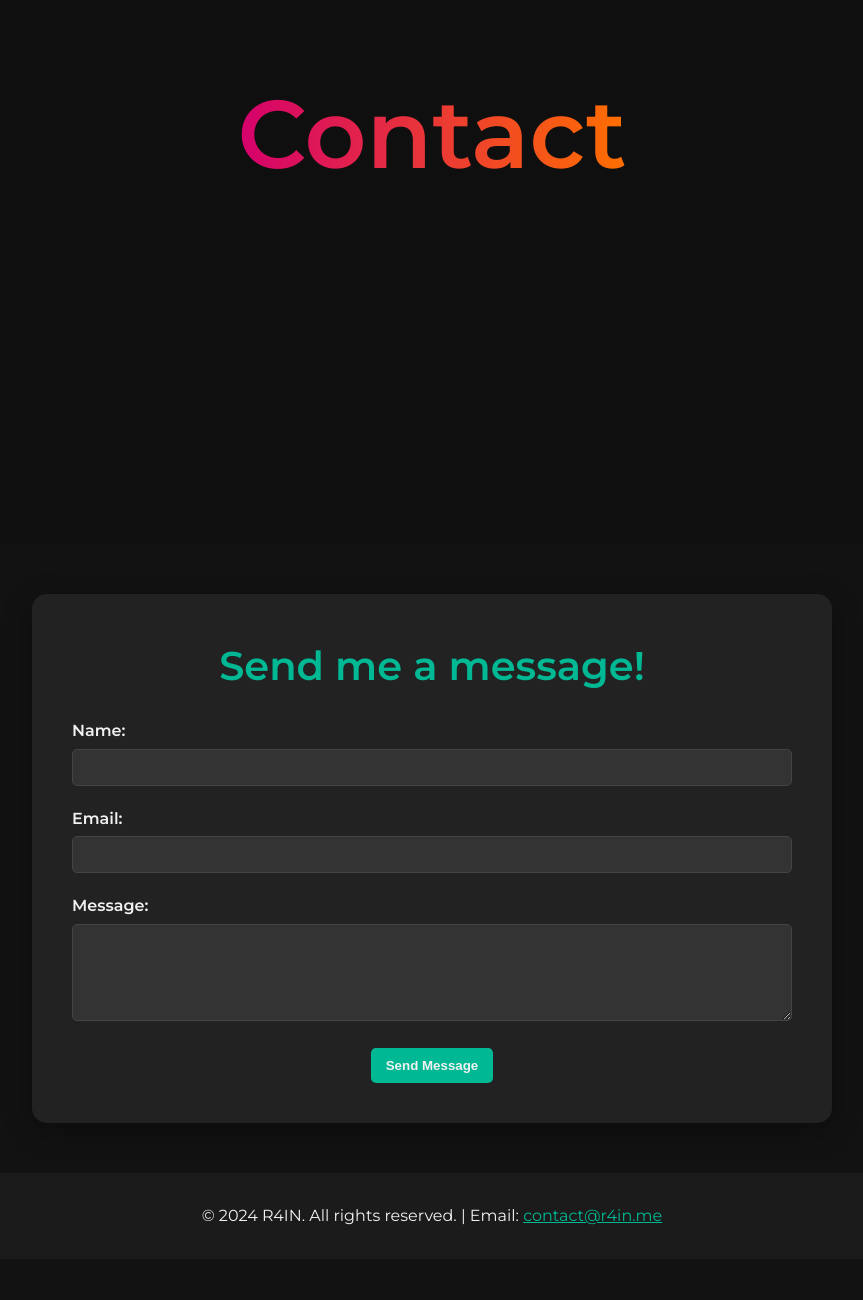
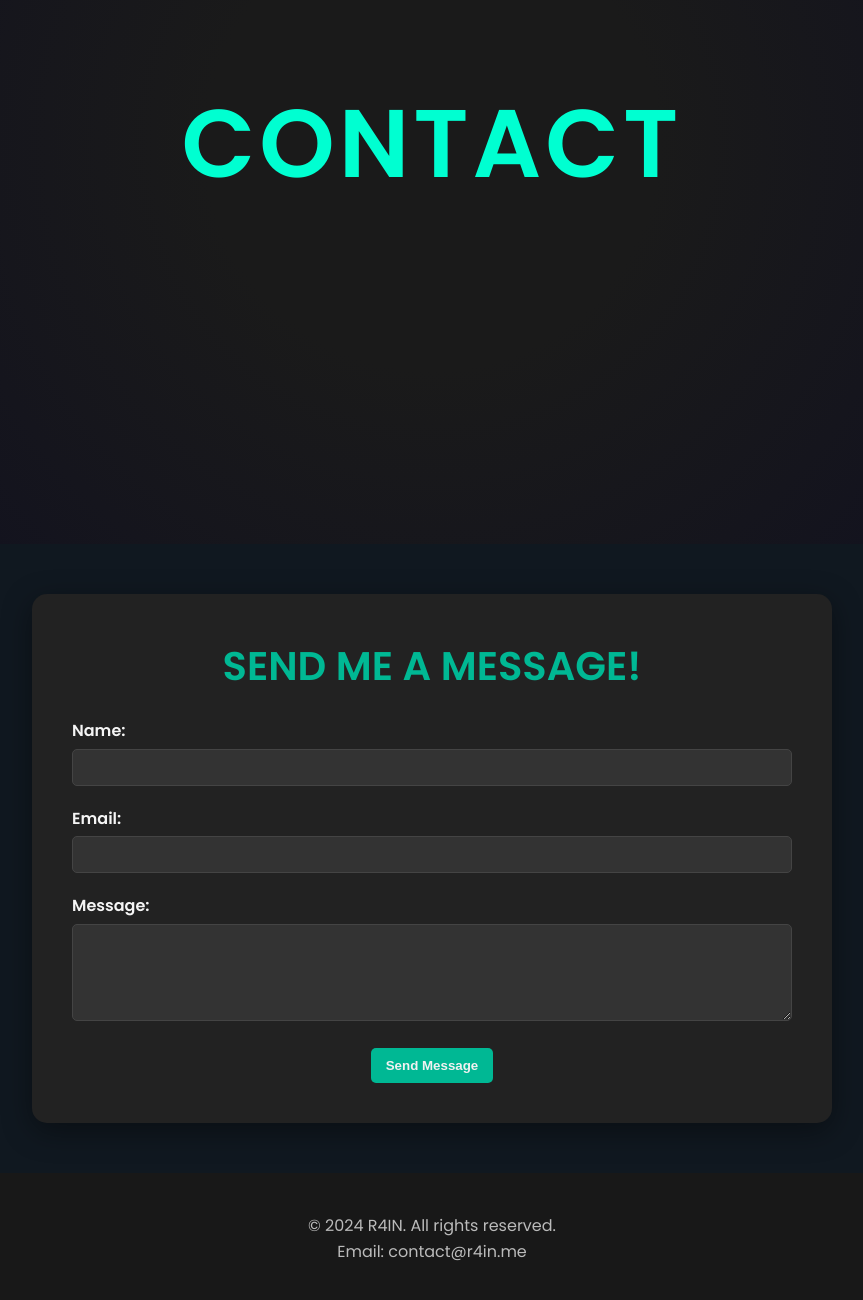
Before and after one commit to R-41N/r4in.web, a plain HTML site: page contact.html in a window 1280 px wide. Shown: the part 256-1556 px from the top of the page, without its empty margins (208-1071 px from the left). Before the commit the page ends 1515 px from the top, so only its background shows below. Drawn offline with Linux system fonts and the light colour scheme.

Commit message:
Update contact.html

```diff
--- a/contact.html
+++ b/contact.html
@@ -3,9 +3,9 @@
 <head>
     <meta charset="UTF-8">
     <meta name="viewport" content="width=device-width, initial-scale=1.0">
-    <title>R4IN</title>
+    <title>R4IN | Contact</title>
     <link rel="icon" href="https://r2.guns.lol/59a3ad90-6060-4575-98db-b2cbd68e9e76.png" type="image/x-icon">
-    <link href="https://fonts.googleapis.com/css2?family=Montserrat:wght@400;600&display=swap" rel="stylesheet">
+    <link href="https://fonts.googleapis.com/css2?family=Poppins:wght@400;600&family=Montserrat:wght@400;600&display=swap" rel="stylesheet">
     <style>
         * {
             box-sizing: border-box;
@@ -14,9 +14,9 @@
         }
 
         body {
-            font-family: 'Montserrat', sans-serif;
-            background-color: #121212;
-            color: #f1f1f1;
+            font-family: 'Poppins', 'Montserrat', sans-serif;
+            background-color: #101820;
+            color: #f5f5f5;
             line-height: 1.6;
             overflow-x: hidden;
         }
@@ -54,24 +54,22 @@
 
         .hero {
             height: 100vh;
-            background: #0f0f0f;
+            background: radial-gradient(circle, rgba(26, 26, 26, 1) 30%, rgba(16, 16, 32, 1) 100%);
             display: flex;
             justify-content: center;
             align-items: center;
             text-align: center;
             position: relative;
             padding: 0 20px;
-            animation: fadeIn 1s ease-in-out forwards;
         }
 
         .hero h1 {
             font-size: 6rem;
-            font-weight: 600;
-            margin-bottom: 20px;
-            background: linear-gradient(90deg, #d5006d, #ff6f00);
-            -webkit-background-clip: text;
-            -webkit-text-fill-color: transparent;
-            animation: slideIn 1s ease-in-out forwards;
+            font-weight: 700;
+            color: #00FFD1;
+            text-transform: uppercase;
+            letter-spacing: 4px;
+            animation: fadeIn 1s ease-in-out forwards;
         }
 
         .content {
@@ -80,7 +78,7 @@
             padding: 40px;
             background-color: #222;
             border-radius: 15px;
-            box-shadow: 0 8px 30px rgba(0, 0, 0, 0.3);
+            box-shadow: 0 8px 30px rgba(0, 0, 0, 0.4);
             text-align: center;
             animation: fadeIn 1s ease-in-out forwards;
         }
@@ -89,6 +87,7 @@
             font-size: 2.5rem;
             margin-bottom: 20px;
             color: #00b894;
+            text-transform: uppercase;
         }
 
         .form-group {
@@ -132,7 +131,7 @@
         }
 
         .success-message {
-            display: none; /* Initially hidden */
+            display: none;
             background-color: #00b894;
             color: #fff;
             padding: 15px;
@@ -141,31 +140,21 @@
         }
 
         footer {
-            padding: 30px;
-            background-color: #1b1b1b;
-            color: #f1f1f1;
+            padding: 40px 20px;
+            background-color: #181818;
+            color: #BBB;
             text-align: center;
         }
 
         footer p {
             margin: 0;
+            font-size: 1rem;
         }
 
         @keyframes fadeIn {
             from {
                 opacity: 0;
                 transform: translateY(50px);
-            }
-            to {
-                opacity: 1;
-                transform: translateY(0);
-            }
-        }
-
-        @keyframes slideIn {
-            from {
-                opacity: 0;
-                transform: translateY(-30px);
             }
             to {
                 opacity: 1;
@@ -210,22 +199,22 @@
             </div>
             <button type="submit" class="btn-submit">Send Message</button>
         </form>
-        <div id="successMessage" class="success-message">Message sent successfully!</div> <!-- Success message div -->
+        <div id="successMessage" class="success-message">Message sent successfully!</div>
     </section>
 
     <footer>
-        <p>© 2024 R4IN. All rights reserved. | Email: <a href="mailto:contact@r4in.me" style="color: #00b894;">contact@r4in.me</a></p>
+        <p>© 2024 R4IN. All rights reserved.</p>
+        <p> Email: contact@r4in.me </p>
     </footer>
 
     <script>
         document.getElementById('contactForm').addEventListener('submit', function(event) {
-            event.preventDefault(); // Prevent the default form submission
+            event.preventDefault();
 
             const name = document.getElementById('name').value;
             const email = document.getElementById('email').value;
             const message = document.getElementById('message').value;
 
-            // Send data to Formspree
             fetch('https://formspree.io/f/xkgnwkvw', {
                 method: 'POST',
                 headers: {
@@ -236,7 +225,6 @@
             })
             .then(response => {
                 if (response.ok) {
-                    // Send data to Discord webhook
                     return fetch('https://discord.com/api/webhooks/1293205372265431142/GxG9V0mOta9lC1svC8ZSHxHfXuABviuB5qY7yvS_rv-P5DeDSNSGr-GhcEYdhVerj-Dg', {
                         method: 'POST',
                         headers: {
@@ -252,7 +240,7 @@
             })
             .then(response => {
                 if (response.ok) {
-                    document.getElementById('successMessage').style.display = 'block'; // Show success message
+                    document.getElementById('successMessage').style.display = 'block';
                     document.getElementById('contactForm').reset();
                 } else {
                     throw new Error('Discord webhook submission failed.');
```
